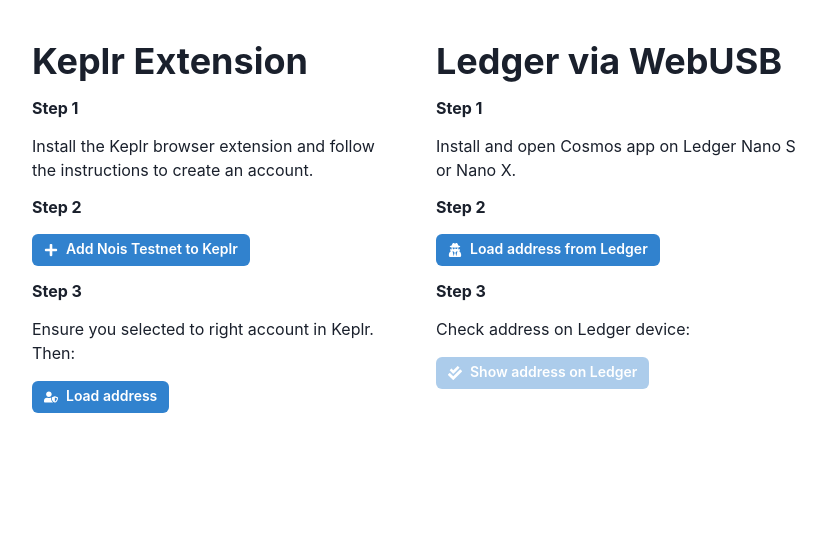
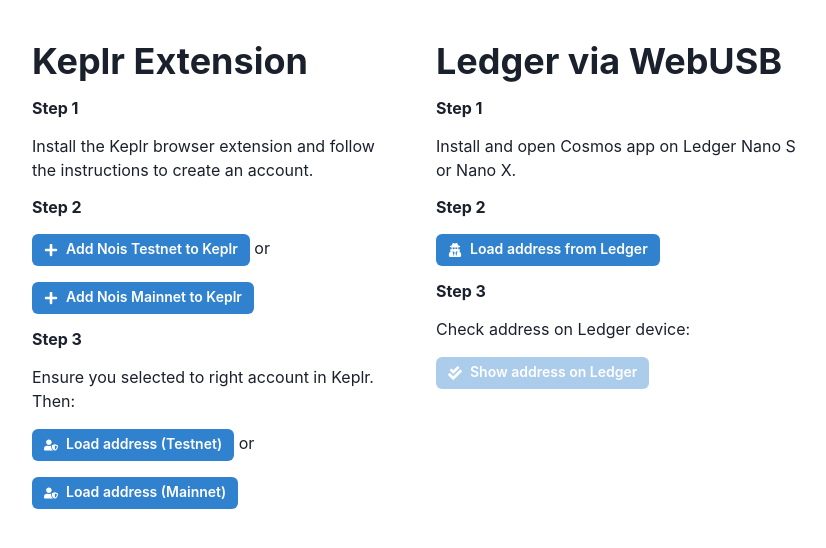
Before and after one commit to noislabs/address-generator, a Next.js app: page / in a window 1280 px wide. Shown: the top 548 px of the page, without its empty margins (224-1050 px from the left). Built offline with nearby package versions, Linux system fonts and the light colour scheme.

Commit message:
Add mainnet configuration

```diff
--- a/src/lib/noisConfig.ts
+++ b/src/lib/noisConfig.ts
@@ -1,10 +1,9 @@
 import { ChainInfo } from "./keplr";
 
-export const chainId = "nois-testnet-004";
 export const addressPrefix = "nois";
 
-export const noisConfig: ChainInfo = {
-  chainId: chainId,
+export const noisTestnet: ChainInfo = {
+  chainId: "nois-testnet-004",
   chainName: "Nois Testnet",
   rpc: "https://nois-004.rpc.bccnodes.com",
   rest: "https://nois-004.api.bccnodes.com",
@@ -48,3 +47,11 @@
   },
   features: [],
 };
+
+export const noisMainnet: ChainInfo = {
+  ...noisTestnet,
+  chainId: "nois-1",
+  chainName: "Nois",
+  rpc: "https://nois-mainnet-rpc.bccnodes.com/",
+  rest: "https://nois-mainnet-api.bccnodes.com/",
+};
--- a/src/pages/index.tsx
+++ b/src/pages/index.tsx
@@ -1,5 +1,5 @@
 import Head from "next/head";
-import { addressPrefix, chainId, noisConfig } from "@/lib/noisConfig";
+import { addressPrefix, noisMainnet, noisTestnet } from "@/lib/noisConfig";
 import { useState } from "react";
 import {
   Button,
@@ -18,12 +18,17 @@
 import { LedgerSigner } from "@cosmjs/ledger-amino";
 import { ErrorAlert, ErrorData } from "@/lib/ErrorAlert";
 
+function capitalizeFirstLetter(s: string): string {
+  return s.charAt(0).toUpperCase() + s.slice(1);
+}
+
 export default function Home() {
   const [lastAddChainError, setAddChainError] = useState<ErrorData>();
   const [loadAddressError, setLoadAddressError] = useState<ErrorData>();
   const [loadAddressFromLedgerError, setLoadAddressFromLedgerError] = useState<ErrorData>();
   const [showAddressFromLedgerError, setShowAddressFromLedgerError] = useState<ErrorData>();
-  const [installed, setInstalled] = useState<boolean>();
+  const [testnetInstalled, setTestnetInstalled] = useState<boolean>();
+  const [mainnetInstalled, setMainnetInstalled] = useState<boolean>();
   const [enableShowOnLedger, setEnableShowOnLedger] = useState<boolean>(false);
   const [address, setAddress] = useState<string>();
   const toast = useToast();
@@ -36,8 +41,10 @@
     setShowAddressFromLedgerError(undefined);
   }
 
-  function addNoisAsSuggestedChain() {
+  function addNoisAsSuggestedChain(network: "testnet" | "mainnet") {
     resetErrors();
+
+    const config = network === "testnet" ? noisTestnet : noisMainnet;
 
     const anyWindow: any = window;
     if (!anyWindow.keplr) {
@@ -46,13 +53,17 @@
         description: "It seems like Keplr is not installed.",
       });
     } else {
-      anyWindow.keplr.experimentalSuggestChain(noisConfig).then(
+      anyWindow.keplr.experimentalSuggestChain(config).then(
         () => {
           console.log("Suggested chain installed");
-          setInstalled(true);
+          if (network === "testnet") {
+            setTestnetInstalled(true);
+          } else {
+            setMainnetInstalled(true);
+          }
           toast({
             title: "Installed",
-            description: "Nois Testnet installed in Keplr.",
+            description: `Nois ${capitalizeFirstLetter(network)} installed in Keplr.`,
             status: "success",
             duration: 2_000,
             isClosable: true,
@@ -69,9 +80,11 @@
     }
   }
 
-  function loadAddressFromKeplr() {
+  function loadAddressFromKeplr(network: "testnet" | "mainnet") {
     resetErrors();
     setAddress(undefined);
+
+    const config = network === "testnet" ? noisTestnet : noisMainnet;
 
     const anyWindow: any = window;
     if (!anyWindow.keplr) {
@@ -81,11 +94,11 @@
       });
     } else {
       const keplr = anyWindow.keplr;
-      keplr.enable(chainId).then(
+      keplr.enable(config.chainId).then(
         () => {
           console.log("Chain enabled");
 
-          const offlineSigner = keplr.getOfflineSigner(chainId);
+          const offlineSigner = keplr.getOfflineSigner(config.chainId);
           offlineSigner.getAccounts().then(
             (accounts: any) => {
               console.log("Accounts:", accounts);
@@ -198,9 +211,7 @@
           <Box>
             <VStack spacing={4} align="flex-start">
               <Heading>Keplr Extension</Heading>
-
               <Heading size="sm">Step 1</Heading>
-
               <Text>
                 Install the{" "}
                 <Link href="https://www.keplr.app/download" isExternal>
@@ -208,34 +219,54 @@
                 </Link>{" "}
                 and follow the instructions to create an account.
               </Text>
-
               <Heading size="sm">Step 2</Heading>
+              <Text>
+                <Button
+                  leftIcon={testnetInstalled ? <FaCheck /> : <FaPlus />}
+                  isDisabled={testnetInstalled}
+                  colorScheme="blue"
+                  variant="solid"
+                  size="sm"
+                  onClick={() => addNoisAsSuggestedChain("testnet")}
+                >
+                  {testnetInstalled ? <>Added</> : <>Add Nois Testnet to Keplr</>}
+                </Button>{" "}
+                or
+              </Text>
               <Button
-                leftIcon={installed ? <FaCheck /> : <FaPlus />}
-                isDisabled={installed}
+                leftIcon={mainnetInstalled ? <FaCheck /> : <FaPlus />}
+                isDisabled={mainnetInstalled}
                 colorScheme="blue"
                 variant="solid"
                 size="sm"
-                onClick={() => addNoisAsSuggestedChain()}
+                onClick={() => addNoisAsSuggestedChain("mainnet")}
               >
-                {installed ? <>Added</> : <>Add Nois Testnet to Keplr</>}
+                {mainnetInstalled ? <>Added</> : <>Add Nois Mainnet to Keplr</>}
               </Button>
-
               {lastAddChainError && <ErrorAlert error={lastAddChainError} />}
-
               <Heading size="sm">Step 3</Heading>
-
               <Text>Ensure you selected to right account in Keplr. Then:</Text>
+              <Text>
+                <Button
+                  leftIcon={<FaUserShield />}
+                  colorScheme="blue"
+                  variant="solid"
+                  size="sm"
+                  onClick={() => loadAddressFromKeplr("testnet")}
+                >
+                  Load address (Testnet)
+                </Button>{" "}
+                or
+              </Text>
               <Button
                 leftIcon={<FaUserShield />}
                 colorScheme="blue"
                 variant="solid"
                 size="sm"
-                onClick={() => loadAddressFromKeplr()}
+                onClick={() => loadAddressFromKeplr("mainnet")}
               >
-                Load address
+                Load address (Mainnet)
               </Button>
-
               {loadAddressError && <ErrorAlert error={loadAddressError} />}
             </VStack>
           </Box>
```
